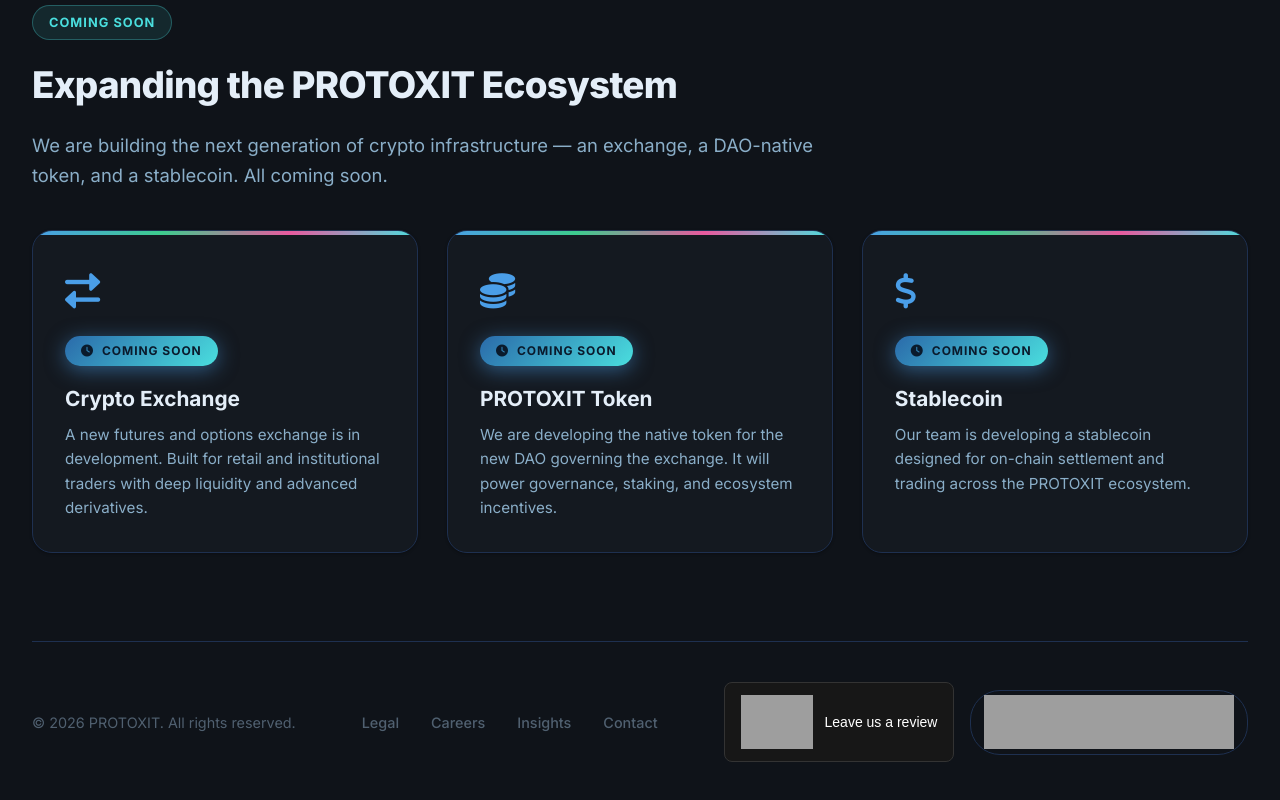
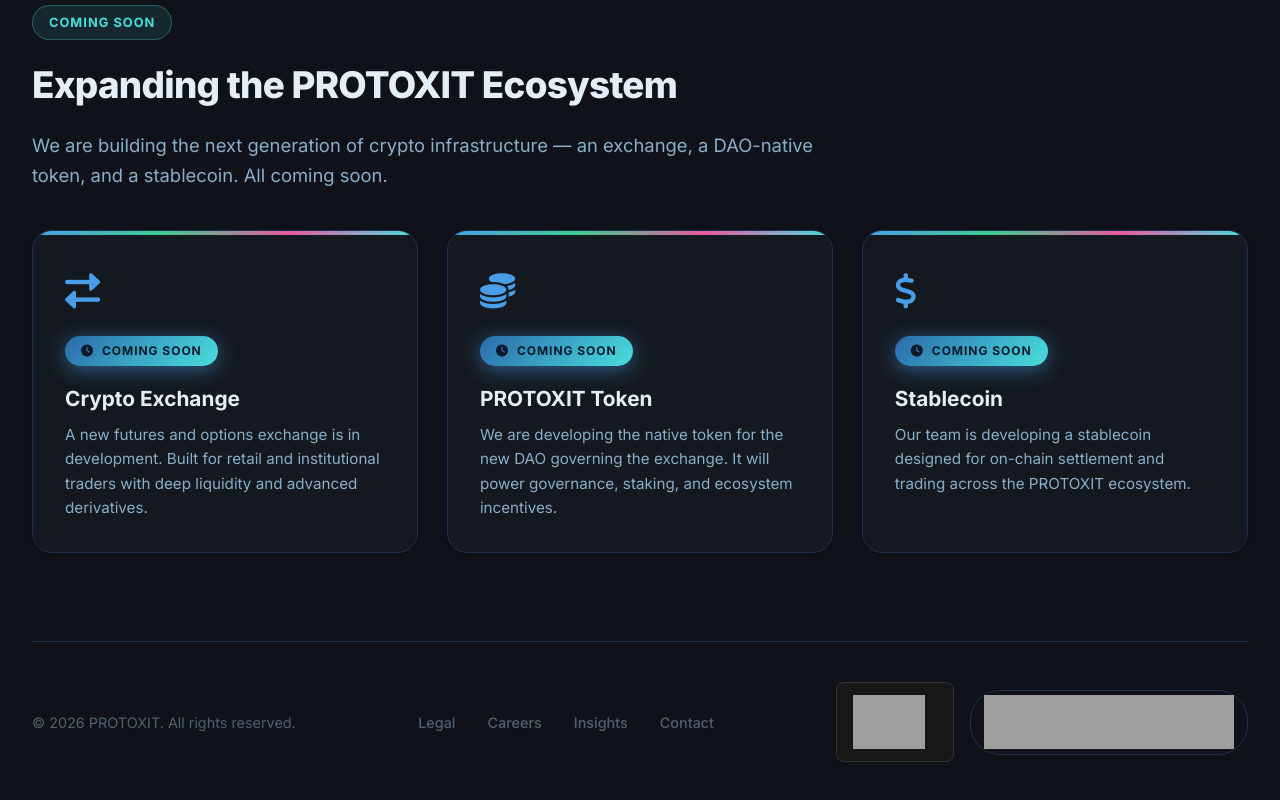
Before and after one commit to PROTOXIT/protoxit.github.io, a plain HTML site: page index.html in a window 1280 px wide. Shown: the part 1423-2223 px from the top of the page. Drawn offline with Linux system fonts and the light colour scheme; grey boxes are pictures that could not be loaded.

Commit message:
Remove review prompt from index.html
Removed the review prompt text from the HTML.

```diff
--- a/index.html
+++ b/index.html
@@ -2196,7 +2196,7 @@
     alt="Clutch"
     style="display:block; width:72px; height:auto;"
   >
-  <span style="color:#fff;">Leave us a review</span>
+  <span style="color:#fff;"></span>
 </a>
 
 
```
